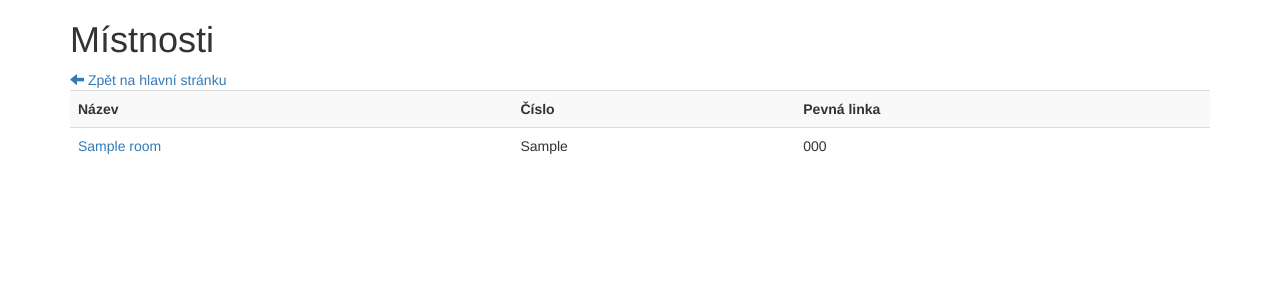
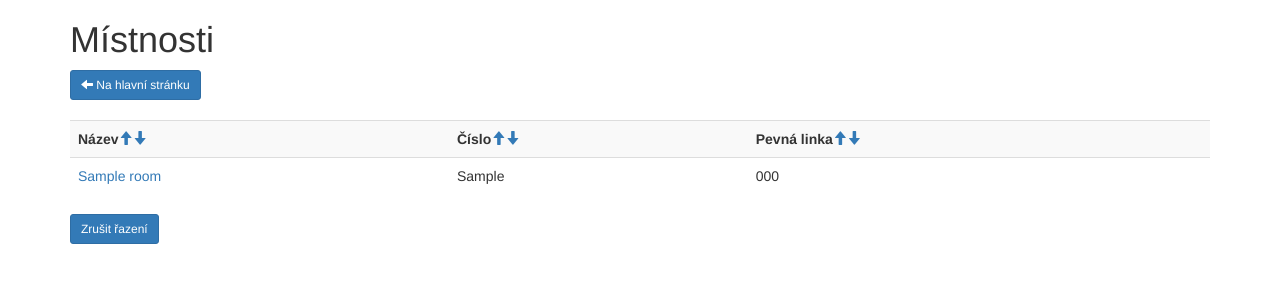
Before and after one commit to Aidam7/PHP_DB_Browser, a PHP site: page /rooms.php in a window 1280 px wide. Shown: the top 300 px of the page. Run offline with PHP 8.4, Linux system fonts and the light colour scheme; tables that the repository leaves empty or names only in its code hold one stand-in row (values such as "Sample post").

Commit message:
Visuals, finished ordering of data for rooms.php

```diff
--- a/people.php
+++ b/people.php
@@ -37,7 +37,7 @@ if ($stmt->rowCount() == 0) {
     echo "Záznam neobsahuje žádná data";
 } else {
     echo("<h1>Zaměstnanci</h1>");
-    echo('<a href="index.php"><button type="button" class="btn btn-primary btn-sm"><span class="glyphicon glyphicon-arrow-left" aria-hidden="true"></span> Zpět na hlavní stránku</button></a><br><br>');
+    echo('<a href="index.php"><button type="button" class="btn btn-primary btn-sm"><span class="glyphicon glyphicon-arrow-left" aria-hidden="true"></span> Na hlavní stránku</button></a><br><br>');
     echo "<table class='table table-striped'>";
     echo "<tr>";
     echo '<th>Jméno<a href="?poradi=prijmeni_up"><span class="glyphicon glyphicon-arrow-up" aria-hidden="true"></span><a href="?poradi=prijmeni_down"><span class="glyphicon glyphicon-arrow-down" aria-hidden="true"></span></th>
--- a/person.php
+++ b/person.php
@@ -57,7 +57,7 @@ switch ($status) {
     default:
         echo("<div class='container'>");
         echo("<h1>{$person -> surname} {$person -> name}</h1>");
-        echo('<a href="people.php"><button type="button" class="btn btn-primary btn-sm"><span class="glyphicon glyphicon-arrow-left" aria-hidden="true"></span> Zpět na seznam zaměstnanců</button></a><br><br>');
+        echo('<a href="people.php"><button type="button" class="btn btn-primary btn-sm"><span class="glyphicon glyphicon-arrow-left" aria-hidden="true"></span> Na seznam zaměstnanců</button></a><br><br>');
         echo("<dl class='dl-horizontal'>");
 
         $capitalizedJob = mb_convert_case($person -> job, MB_CASE_TITLE, 'UTF-8');
--- a/room.php
+++ b/room.php
@@ -55,7 +55,7 @@ switch ($status) {
     default:
         echo("<div class='container'>");
         echo("<h1>Místnost č. {$room -> no}</h1>");
-        echo('<a href="rooms.php"><span class="glyphicon glyphicon-arrow-left" aria-hidden="true"></span> Zpět na seznam místností</a>');
+        echo('<a href="rooms.php"><button type="button" class="btn btn-primary btn-sm"><span class="glyphicon glyphicon-arrow-left" aria-hidden="true"></span> Na seznam místností</button></a><br><br>');
         echo("<dl class='dl-horizontal'>");
         echo("<dt>Číslo</dt><dd>{$room -> no}</dd><dt>Název</dt><dd>{$room -> name}</dd>");
         if($room -> phone === null){
--- a/rooms.php
+++ b/rooms.php
@@ -1,3 +1,24 @@
+<?php
+$order = filter_input(INPUT_GET,
+    'poradi',FILTER_DEFAULT,
+    ["options" => "nazev_up","nazev_down","cislo_up","cislo_down","telefon_up","telefon_down"]
+);
+require_once "inc/db.inc.php";
+
+
+$stmtString = 'SELECT * FROM room';
+switch ($order){
+
+    CASE "nazev_up": $stmtString .= " ORDER BY room.name"; break;
+    CASE "nazev_down": $stmtString .= " ORDER BY room.name DESC"; break;
+    CASE "cislo_up": $stmtString .= " ORDER BY room.no"; break;
+    CASE "cislo_down": $stmtString .=" ORDER BY room.no DESC"; break;
+    CASE "telefon_up": $stmtString .= " ORDER BY room.phone"; break;
+    CASE "telefon_down": $stmtString .= " ORDER BY room.phone DESC"; break;
+}
+$stmt = $pdo->query($stmtString);
+?>
+
 <!DOCTYPE html>
 
 <html>
@@ -13,16 +34,19 @@
 
 require_once "inc/db.inc.php";
 
-$stmt = $pdo->query('SELECT * FROM room');
+$stmt = $pdo->query($stmtString);
 
 if ($stmt->rowCount() == 0) {
     echo "Záznam neobsahuje žádná data";
 } else {
     echo("<h1>Místnosti</h1>");
-    echo('<a href="index.php"><span class="glyphicon glyphicon-arrow-left" aria-hidden="true"></span> Zpět na hlavní stránku</a>');
+    echo('<a href="index.php"><button type="button" class="btn btn-primary btn-sm"><span class="glyphicon glyphicon-arrow-left" aria-hidden="true"></span> Na hlavní stránku</button></a><br><br>');
     echo "<table class='table table-striped'>";
     echo "<tr>";
-    echo "<th>Název</th><th>Číslo</th><th>Pevná linka</th>";
+    echo '
+<th>Název<a href="?poradi=nazev_up"><span class="glyphicon glyphicon-arrow-up" aria-hidden="true"></span><a href="?poradi=nazev_down"><span class="glyphicon glyphicon-arrow-down" aria-hidden="true"></span></th>
+<th>Číslo<a href="?poradi=cislo_up"><span class="glyphicon glyphicon-arrow-up" aria-hidden="true"></span><a href="?poradi=cislo_down"><span class="glyphicon glyphicon-arrow-down" aria-hidden="true"></span></th>
+<th>Pevná linka<a href="?poradi=telefon_up"><span class="glyphicon glyphicon-arrow-up" aria-hidden="true"></span><a href="?poradi=telefon_down"><span class="glyphicon glyphicon-arrow-down" aria-hidden="true"></span></th>';
     echo "</tr>";
     while ($row = $stmt->fetch()) {
         echo "<tr>";
@@ -34,6 +58,12 @@ if ($stmt->rowCount() == 0) {
 //        var_dump($row['name']);
     }
     echo "</table>";
+    if($order === null){
+        echo('<a href="rooms.php"><button type="button" class="btn btn-primary btn-sm">Zrušit řazení</button></a><br>');
+    }
+    else{
+        echo('<a href="rooms.php"><button type="button" class="btn btn-danger btn-sm">Zrušit řazení</button></a><br>');
+    }
 }
 unset($stmt);
 ?>
```
